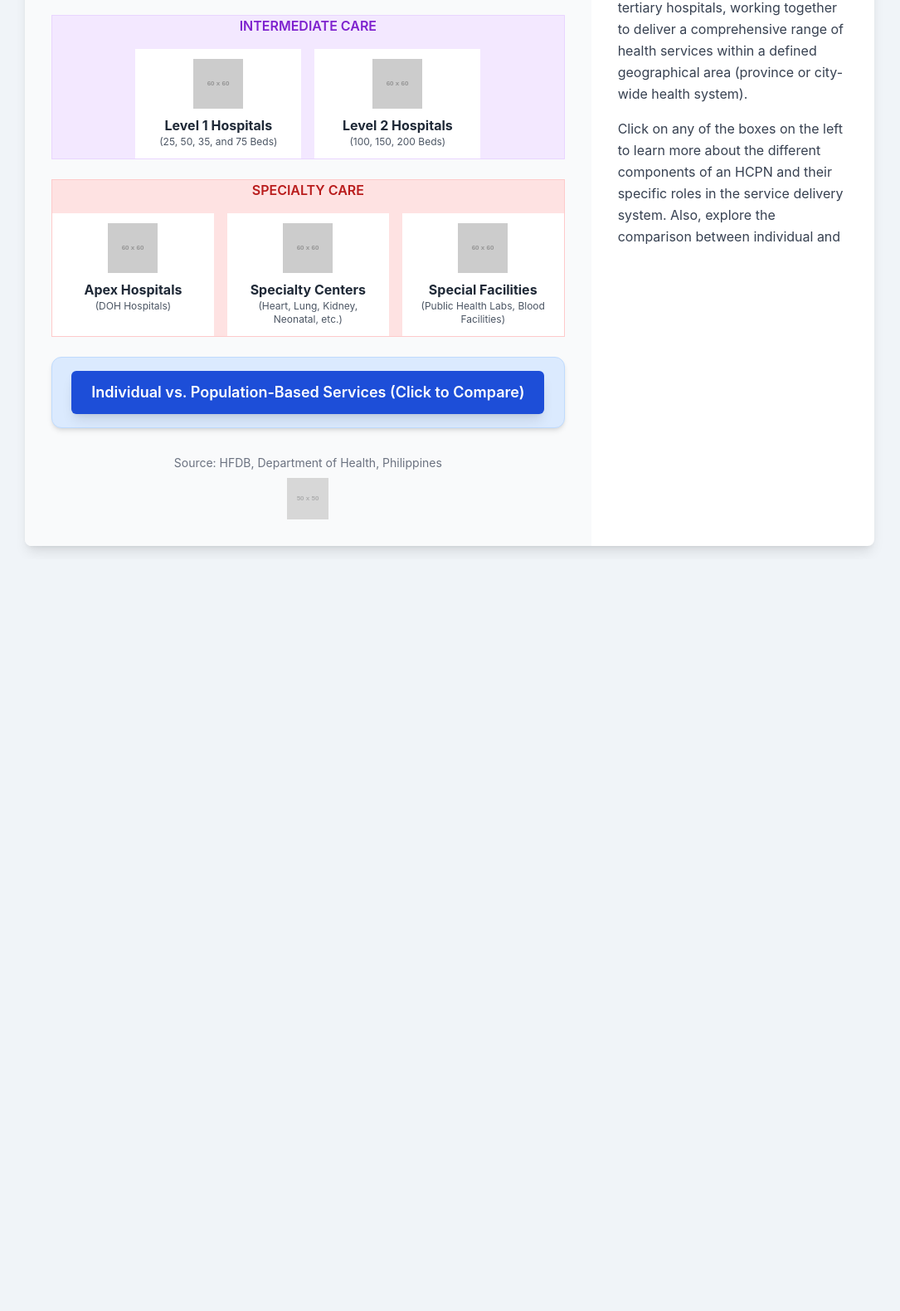
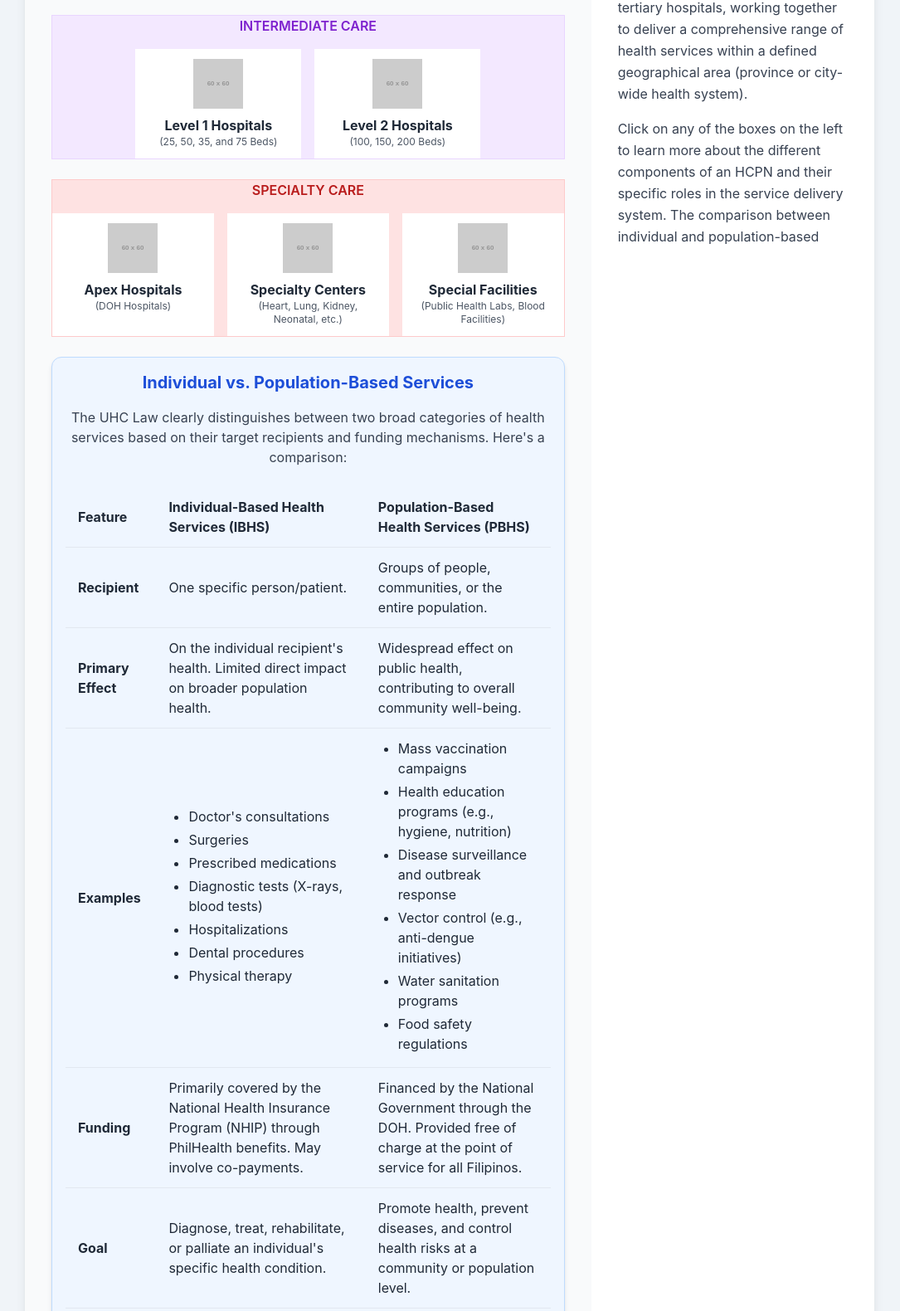
Before and after one commit to jdesilosmd/uhc-hcpn-app, a plain HTML site: page index.html in a window 1280 px wide. Shown: the part 674-2254 px from the top of the page at 83% size, without its empty margins (98-1183 px from the left). Before the commit the page ends 1348 px from the top, so only its background shows below. Drawn offline with nearby package versions, Linux system fonts and the light colour scheme; placeholder pictures from the web are drawn by us.

Commit message:
Update index.html

```diff
--- a/index.html
+++ b/index.html
@@ -43,7 +43,7 @@
         .comparison-table {
             width: 100%;
             border-collapse: collapse;
-            margin-top: 1rem;
+            margin-top: 1.5rem; /* Increased margin for better separation */
             @apply shadow-md rounded-lg overflow-hidden;
         }
         .comparison-table th, .comparison-table td {
@@ -81,7 +81,7 @@
                 A Key to Universal Health Care in the Philippines
             </h2>
             <p class="text-center text-gray-600 mt-4">
-                Click on the different parts of the network or the conceptual sections to learn about their roles in delivering health services.
+                Click on the different parts of the network to learn about their roles in delivering health services.
             </p>
         </header>
 
@@ -151,12 +151,69 @@
                     </div>
                 </div>
 
-                <!-- New section for Individual vs. Population-Based Services -->
-                <div class="w-full mt-6 p-4 bg-blue-100 border border-blue-200 rounded-xl shadow-md text-center">
-                    <button id="show-comparison-btn" class="hcpn-node bg-blue-700 hover:bg-blue-800 text-white font-semibold py-3 px-6 rounded-md shadow-lg focus:outline-none focus:ring-2 focus:ring-blue-400 focus:ring-opacity-75 transition duration-200 text-lg" data-section="individual-vs-population">
-                        Individual vs. Population-Based Services <br class="md:hidden"> (Click to Compare)
-                    </button>
+                <!-- Individual vs. Population-Based Services Table (Directly in main area) -->
+                <div class="w-full mt-6 p-4 bg-blue-50 border border-blue-200 rounded-xl shadow-md text-center">
+                    <h4 class="text-xl font-bold text-blue-700 mb-4">Individual vs. Population-Based Services</h4>
+                    <p class="mb-4 text-gray-700">The UHC Law clearly distinguishes between two broad categories of health services based on their target recipients and funding mechanisms. Here's a comparison:</p>
+
+                    <table class="comparison-table">
+                        <thead>
+                            <tr>
+                                <th>Feature</th>
+                                <th>Individual-Based Health Services (IBHS)</th>
+                                <th>Population-Based Health Services (PBHS)</th>
+                            </tr>
+                        </thead>
+                        <tbody>
+                            <tr>
+                                <td><strong>Recipient</strong></td>
+                                <td>One specific person/patient.</td>
+                                <td>Groups of people, communities, or the entire population.</td>
+                            </tr>
+                            <tr>
+                                <td><strong>Primary Effect</strong></td>
+                                <td>On the individual recipient's health. Limited direct impact on broader population health.</td>
+                                <td>Widespread effect on public health, contributing to overall community well-being.</td>
+                            </tr>
+                            <tr>
+                                <td><strong>Examples</strong></td>
+                                <td>
+                                    <ul>
+                                        <li>Doctor's consultations</li>
+                                        <li>Surgeries</li>
+                                        <li>Prescribed medications</li>
+                                        <li>Diagnostic tests (X-rays, blood tests)</li>
+                                        <li>Hospitalizations</li>
+                                        <li>Dental procedures</li>
+                                        <li>Physical therapy</li>
+                                    </ul>
+                                </td>
+                                <td>
+                                    <ul>
+                                        <li>Mass vaccination campaigns</li>
+                                        <li>Health education programs (e.g., hygiene, nutrition)</li>
+                                        <li>Disease surveillance and outbreak response</li>
+                                        <li>Vector control (e.g., anti-dengue initiatives)</li>
+                                        <li>Water sanitation programs</li>
+                                        <li>Food safety regulations</li>
+                                    </ul>
+                                </td>
+                            </tr>
+                            <tr>
+                                <td><strong>Funding</strong></td>
+                                <td>Primarily covered by the National Health Insurance Program (NHIP) through PhilHealth benefits. May involve co-payments.</td>
+                                <td>Financed by the National Government through the DOH. Provided free of charge at the point of service for all Filipinos.</td>
+                            </tr>
+                            <tr>
+                                <td><strong>Goal</strong></td>
+                                <td>Diagnose, treat, rehabilitate, or palliate an individual's specific health condition.</td>
+                                <td>Promote health, prevent diseases, and control health risks at a community or population level.</td>
+                            </tr>
+                        </tbody>
+                    </table>
+                    <p class="mt-4 font-semibold italic text-blue-600">Understanding this distinction is crucial for appreciating how UHC ensures comprehensive care from personal health needs to community-wide well-being.</p>
                 </div>
+
 
                  <!-- Footer for Source and Logo -->
                 <div class="w-full text-center mt-8 text-gray-500 text-sm">
@@ -171,7 +228,7 @@
                 <div id="detail-content" class="text-gray-700 leading-relaxed text-base">
                     <p class="mb-4">The Universal Health Care (UHC) Law in the Philippines aims to provide equitable access to quality and affordable health care for all Filipinos. A key strategy for achieving this is the establishment of <strong>Health Care Provider Networks (HCPNs)</strong>.</p>
                     <p class="mb-4">An HCPN is an integrated and coordinated group of health care providers, from primary care to tertiary hospitals, working together to deliver a comprehensive range of health services within a defined geographical area (province or city-wide health system).</p>
-                    <p class="mb-4">Click on any of the boxes on the left to learn more about the different components of an HCPN and their specific roles in the service delivery system. Also, explore the comparison between individual and population-based services by clicking the button below the network diagram.</p>
+                    <p class="mb-4">Click on any of the boxes on the left to learn more about the different components of an HCPN and their specific roles in the service delivery system. The comparison between individual and population-based services is now directly visible below the network diagram.</p>
                 </div>
             </div>
         </main>
@@ -251,76 +308,13 @@
                     </ul>
                     <p class="font-semibold italic text-blue-600">These facilities provide critical diagnostic and supportive services for the entire network.</p>
                 `
-            },
-            "individual-vs-population": {
-                title: "Individual vs. Population-Based Services",
-                content: `
-                    <p class="mb-4">The UHC Law clearly distinguishes between two broad categories of health services based on their target recipients and funding mechanisms. Here's a comparison:</p>
-
-                    <table class="comparison-table">
-                        <thead>
-                            <tr>
-                                <th>Feature</th>
-                                <th>Individual-Based Health Services (IBHS)</th>
-                                <th>Population-Based Health Services (PBHS)</th>
-                            </tr>
-                        </thead>
-                        <tbody>
-                            <tr>
-                                <td><strong>Recipient</strong></td>
-                                <td>One specific person/patient.</td>
-                                <td>Groups of people, communities, or the entire population.</td>
-                            </tr>
-                            <tr>
-                                <td><strong>Primary Effect</strong></td>
-                                <td>On the individual recipient's health. Limited direct impact on broader population health.</td>
-                                <td>Widespread effect on public health, contributing to overall community well-being.</td>
-                            </tr>
-                            <tr>
-                                <td><strong>Examples</strong></td>
-                                <td>
-                                    <ul>
-                                        <li>Doctor's consultations</li>
-                                        <li>Surgeries</li>
-                                        <li>Prescribed medications</li>
-                                        <li>Diagnostic tests (X-rays, blood tests)</li>
-                                        <li>Hospitalizations</li>
-                                        <li>Dental procedures</li>
-                                        <li>Physical therapy</li>
-                                    </ul>
-                                </td>
-                                <td>
-                                    <ul>
-                                        <li>Mass vaccination campaigns</li>
-                                        <li>Health education programs (e.g., hygiene, nutrition)</li>
-                                        <li>Disease surveillance and outbreak response</li>
-                                        <li>Vector control (e.g., anti-dengue initiatives)</li>
-                                        <li>Water sanitation programs</li>
-                                        <li>Food safety regulations</li>
-                                    </ul>
-                                </td>
-                            </tr>
-                            <tr>
-                                <td><strong>Funding</strong></td>
-                                <td>Primarily covered by the National Health Insurance Program (NHIP) through PhilHealth benefits. May involve co-payments.</td>
-                                <td>Financed by the National Government through the DOH. Provided free of charge at the point of service for all Filipinos.</td>
-                            </tr>
-                            <tr>
-                                <td><strong>Goal</strong></td>
-                                <td>Diagnose, treat, rehabilitate, or palliate an individual's specific health condition.</td>
-                                <td>Promote health, prevent diseases, and control health risks at a community or population level.</td>
-                            </tr>
-                        </tbody>
-                    </table>
-                    <p class="mt-4 font-semibold italic text-blue-600">Understanding this distinction is crucial for appreciating how UHC ensures comprehensive care from personal health needs to community-wide well-being.</p>
-                `
             }
+            // Removed "individual-vs-population" from hcpnDetails as it's now a static part of the HTML
         };
 
         const hcpnNodes = document.querySelectorAll('.hcpn-node');
         const detailTitle = document.getElementById('detail-title');
         const detailContent = document.getElementById('detail-content');
-        const showComparisonBtn = document.getElementById('show-comparison-btn'); // Get the new button
 
         // Function to load content based on section ID
         function loadHCPNDetail(sectionId) {
@@ -334,32 +328,16 @@
             }
         }
 
-        // Add event listeners to HCPN diagram nodes (excluding the new button for now, handled separately if needed)
+        // Add event listeners to HCPN diagram nodes
         hcpnNodes.forEach(node => {
-            // Ensure the comparison button doesn't get activated with general hcpn-node clicks initially
-            if (node.id !== 'show-comparison-btn') {
             node.addEventListener('click', (event) => {
-                    // Remove active state from all hcpn-nodes and the comparison button
+                // Remove active state from all hcpn-nodes
                 hcpnNodes.forEach(n => n.classList.remove('active'));
-                    showComparisonBtn.classList.remove('active'); // Remove active from the comparison button
                 // Add active state to the clicked node
                 node.classList.add('active');
                 loadHCPNDetail(node.dataset.section);
             });
-            }
         });
-
-        // Add specific event listener for the new comparison button
-        if (showComparisonBtn) {
-            showComparisonBtn.addEventListener('click', (event) => {
-                // Remove active state from all hcpn-nodes and other buttons
-                hcpnNodes.forEach(n => n.classList.remove('active'));
-                // Add active state to the clicked comparison button
-                showComparisonBtn.classList.add('active');
-                loadHCPNDetail(showComparisonBtn.dataset.section);
-            });
-        }
-
 
         // Initialize with the introduction text when the page loads
         document.addEventListener('DOMContentLoaded', () => {
@@ -368,7 +346,7 @@
             detailContent.innerHTML = `
                 <p class="mb-4">The Universal Health Care (UHC) Law in the Philippines aims to provide equitable access to quality and affordable health care for all Filipinos. A key strategy for achieving this is the establishment of <strong>Health Care Provider Networks (HCPNs)</strong>.</p>
                 <p class="mb-4">An HCPN is an integrated and coordinated group of health care providers, from primary care to tertiary hospitals, working together to deliver a comprehensive range of health services within a defined geographical area (province or city-wide health system).</p>
-                <p class="mb-4">Click on any of the boxes on the left to learn more about the different components of an HCPN and their specific roles in the service delivery system. Also, explore the comparison between individual and population-based services by clicking the button below the network diagram.</p>
+                <p class="mb-4">Click on any of the boxes on the left to learn more about the different components of an HCPN and their specific roles in the service delivery system. The comparison between individual and population-based services is now directly visible below the network diagram.</p>
             `;
             // No node will be active initially
         });
```
Lines whose indentation alone changed are shown as unchanged.
